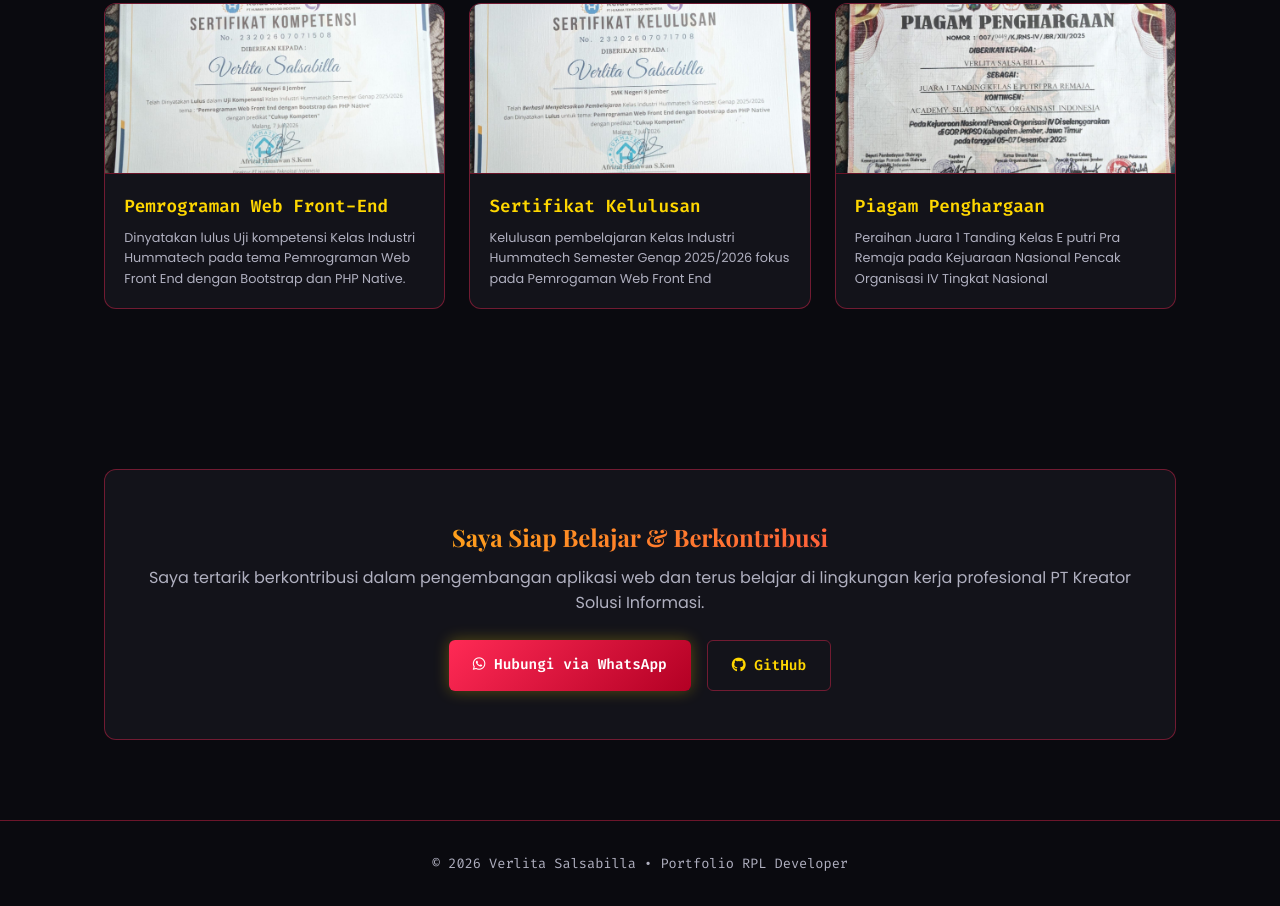
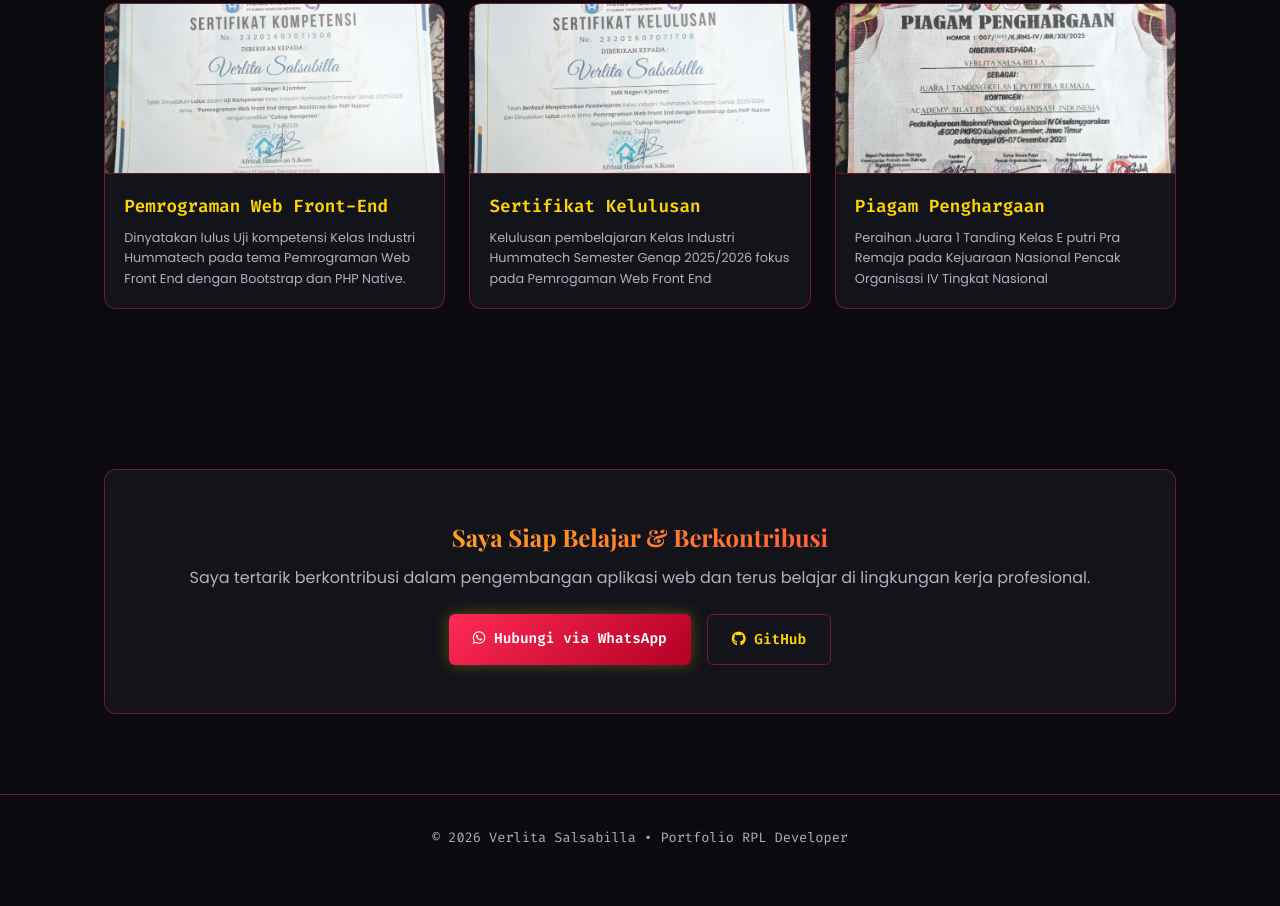
Before and after one commit to verlitasalsabilla/portofolio, a plain HTML site: page index.html in a window 1280 px wide. Shown: the part 2654-3560 px from the top of the page. After the commit the page ends 3535 px from the top, so only its background shows below. Drawn offline with nearby package versions, Linux system fonts and the light colour scheme.

Commit message:
Add files via upload

```diff
--- a/index.html
+++ b/index.html
@@ -876,8 +876,7 @@
             <h2
                 style="font-family:'Playfair Display'; margin-bottom:0.5rem; background:var(--accent-grad); -webkit-background-clip:text; -webkit-text-fill-color:transparent;">
                 Saya Siap Belajar & Berkontribusi</h2>
-            <p style="color:var(--text-sub); margin-bottom:1.5rem;">Saya tertarik berkontribusi dalam pengembangan
-                aplikasi web dan terus belajar di lingkungan kerja profesional PT Kreator Solusi Informasi.</p>
+            <p style="color:var(--text-sub); margin-bottom:1.5rem;">Saya tertarik berkontribusi dalam pengembangan aplikasi web dan terus belajar di lingkungan kerja profesional.</p>
             <div class="btn-group" style="justify-content: center;">
                 <a href="https://wa.me/6289685407163" target="_blank" rel="noopener noreferrer" class="btn btn-primary"><i
                         class="fa-brands fa-whatsapp"></i> Hubungi via WhatsApp</a>
```
Also changed, not shown: foto-profil.jpeg.
